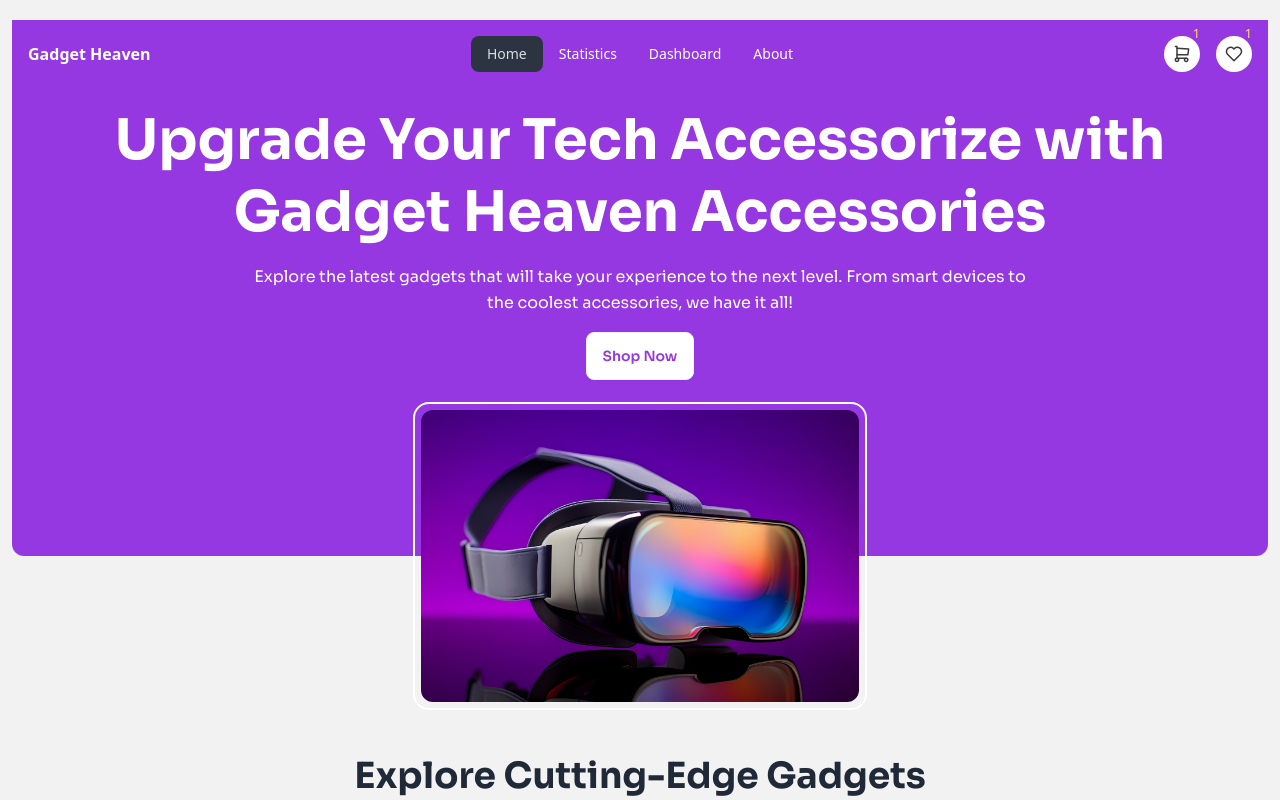
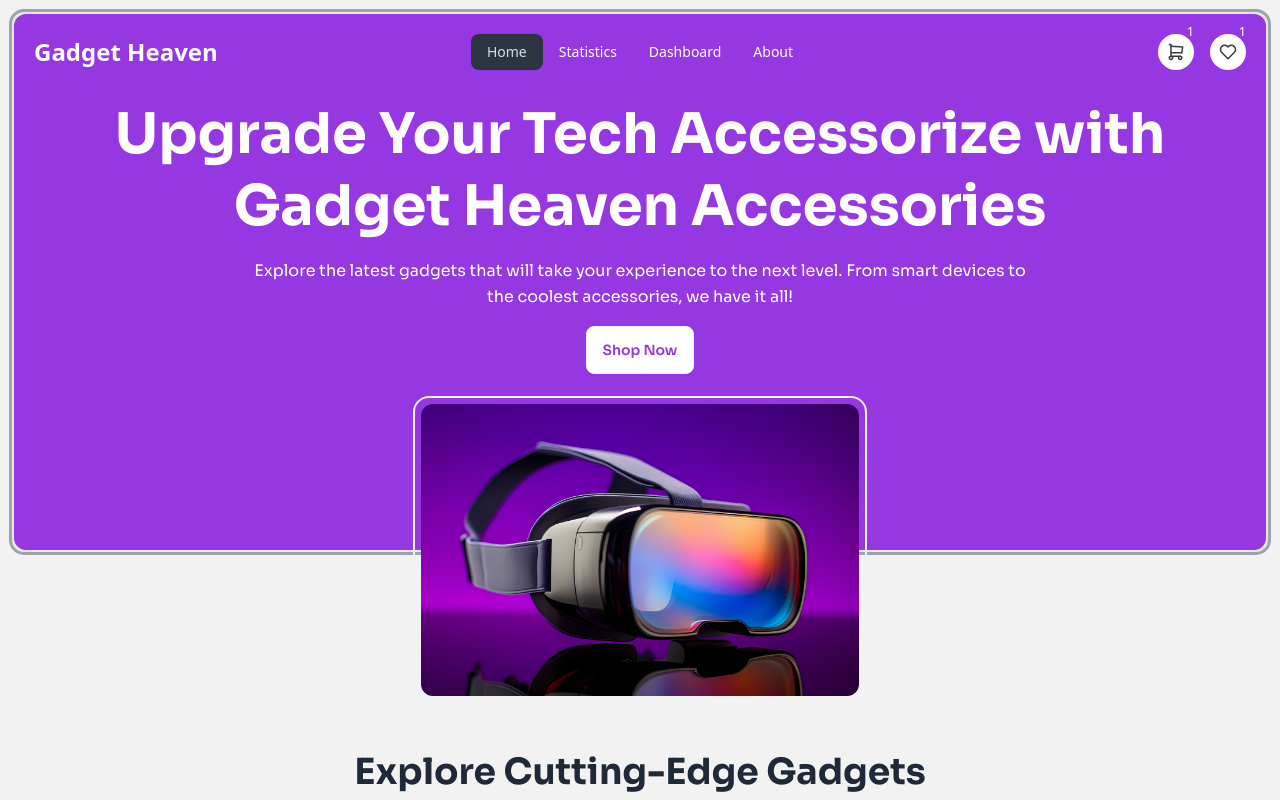
Before and after one commit to sakib-333/ph-b10-a8, a React (Vite) app: page / in a window 1280 px wide. Shown: the top 800 px of the page. Built offline with nearby package versions, Linux system fonts and the light colour scheme.

Commit message:
Fix navbar and banner layout.

```diff
--- a/src/components/Body/BodyComponents/Banner.jsx
+++ b/src/components/Body/BodyComponents/Banner.jsx
@@ -4,10 +4,10 @@ import BannerImage from "/images/banner.jpg";
 
 const Banner = () => {
   return (
-    <div className="hero bg-gadget-100 h-fit pb-40 rounded-b-xl relative">
+    <div className="hero bg-gadget-100 h-fit pb-40 relative rounded-b-xl -mt-2">
       <div className="hero-content text-center text-white">
         <div className="max-w-[1120px] flex flex-col items-center space-y-4">
-          <h1 className="text-3xl md:text-[40px] lg:text-[56px] font-bold leading-[72px]">
+          <h1 className="text-3xl md:text-[40px] lg:text-[56px] font-bold leading-[40px] md:leading-[50px] lg:leading-[72px]">
             Upgrade Your Tech Accessorize with Gadget Heaven Accessories
           </h1>
           <p className="max-w-[796px] leading-[26px]">
@@ -18,7 +18,7 @@ const Banner = () => {
           <button className="btn bg-white text-gadget-100">Shop Now</button>
         </div>
       </div>
-      <div className="absolute mx-auto -bottom-[150px] max-w-[800px] h-[300px] rounded-xl p-1 outline outline-2 outline-offset-2 outline-white">
+      <div className="absolute mx-auto -bottom-[150px] max-w-[800px] h-[300px] rounded-xl p-1 outline outline-2 outline-offset-2 outline-base-200">
         <img
           className="w-full h-full object-cover rounded-xl"
           src={BannerImage}
--- a/src/components/Body/BodyComponents/Home.jsx
+++ b/src/components/Body/BodyComponents/Home.jsx
@@ -1,17 +1,11 @@
 import React, { useEffect } from "react";
-import Banner from "./Banner";
 import Gadgets from "./Gadgets";
 
 const Home = () => {
   useEffect(() => {
     document.title = "Home";
   }, []);
-  return (
-    <div>
-      <Banner />
-      <Gadgets />
-    </div>
-  );
+  return <Gadgets />;
 };
 
 export default Home;
--- a/src/components/Header/HeaderComponents/Navbar/Navbar.jsx
+++ b/src/components/Header/HeaderComponents/Navbar/Navbar.jsx
@@ -1,12 +1,17 @@
 import React from "react";
-import { NavLink } from "react-router-dom";
+import { NavLink, useLocation } from "react-router-dom";
 
 import CartIcon from "/icons/cart-icon.svg";
 import HeartIcon from "/icons/heart-icon.svg";
 
 const Navbar = () => {
+  let { pathname } = useLocation();
   return (
-    <div className="navbar bg-gadget-100 font-sans px-4 mt-2">
+    <div
+      className={`navbar ${
+        pathname === "/" ? "bg-gadget-100" : "bg-base-200"
+      } font-sans px-5 py-3 rounded-t-xl`}
+    >
       <div className="navbar-start">
         <div className="dropdown">
           <div tabIndex={0} role="button" className="btn btn-ghost lg:hidden">
@@ -43,10 +48,20 @@ const Navbar = () => {
             </li>
           </ul>
         </div>
-        <h1 className="font-bold text-white">Gadget Heaven</h1>
+        <h1
+          className={`font-bold ${
+            pathname === "/" ? "text-white" : "text-black"
+          } text-2xl`}
+        >
+          Gadget Heaven
+        </h1>
       </div>
       <div className="navbar-center hidden lg:flex">
-        <ul className="menu menu-horizontal px-1 text-white">
+        <ul
+          className={`menu menu-horizontal px-1 ${
+            pathname === "/" ? "text-white" : "text-black"
+          }`}
+        >
           <li>
             <NavLink to={"/"}>Home</NavLink>
           </li>
@@ -61,14 +76,18 @@ const Navbar = () => {
           </li>
         </ul>
       </div>
-      <div className="navbar-end hidden md:flex md:space-x-4">
+      <div
+        className={`navbar-end hidden md:flex md:space-x-4 ${
+          pathname === "/" ? "text-white" : "text-black"
+        }`}
+      >
         <button className="relative w-9 h-9 bg-white flex items-center justify-center rounded-full">
           <img src={CartIcon} alt="cart-icon" />
-          <small className="absolute -top-3 text-yellow-300 right-0">1</small>
+          <small className="absolute -top-3 right-0">1</small>
         </button>
         <button className="relative w-9 h-9 bg-white flex items-center justify-center rounded-full">
           <img src={HeartIcon} alt="heart-icon" />
-          <small className="absolute -top-3 text-yellow-300 right-0">1</small>
+          <small className="absolute -top-3 right-0">1</small>
         </button>
       </div>
     </div>
--- a/src/components/Root/Root.jsx
+++ b/src/components/Root/Root.jsx
@@ -1,13 +1,24 @@
-import React from "react";
+import React, { useEffect, useState } from "react";
 import Header from "../Header/Header";
 import Body from "../Body/Body";
 import Footer from "../Footer/Footer";
+import { useLocation } from "react-router-dom";
+import Banner from "../Body/BodyComponents/Banner";
 
 const Root = () => {
+  let location = useLocation();
+
   return (
     <>
       <div className="p-3 max-w-screen-2xl mx-auto bg-base-200">
-        <Header />
+        {location.pathname === "/" ? (
+          <div className="w-full border-2 outline rounded-xl outline-gray-400">
+            <Header />
+            <Banner />
+          </div>
+        ) : (
+          <Header />
+        )}
         <Body />
       </div>
       <Footer />
```
